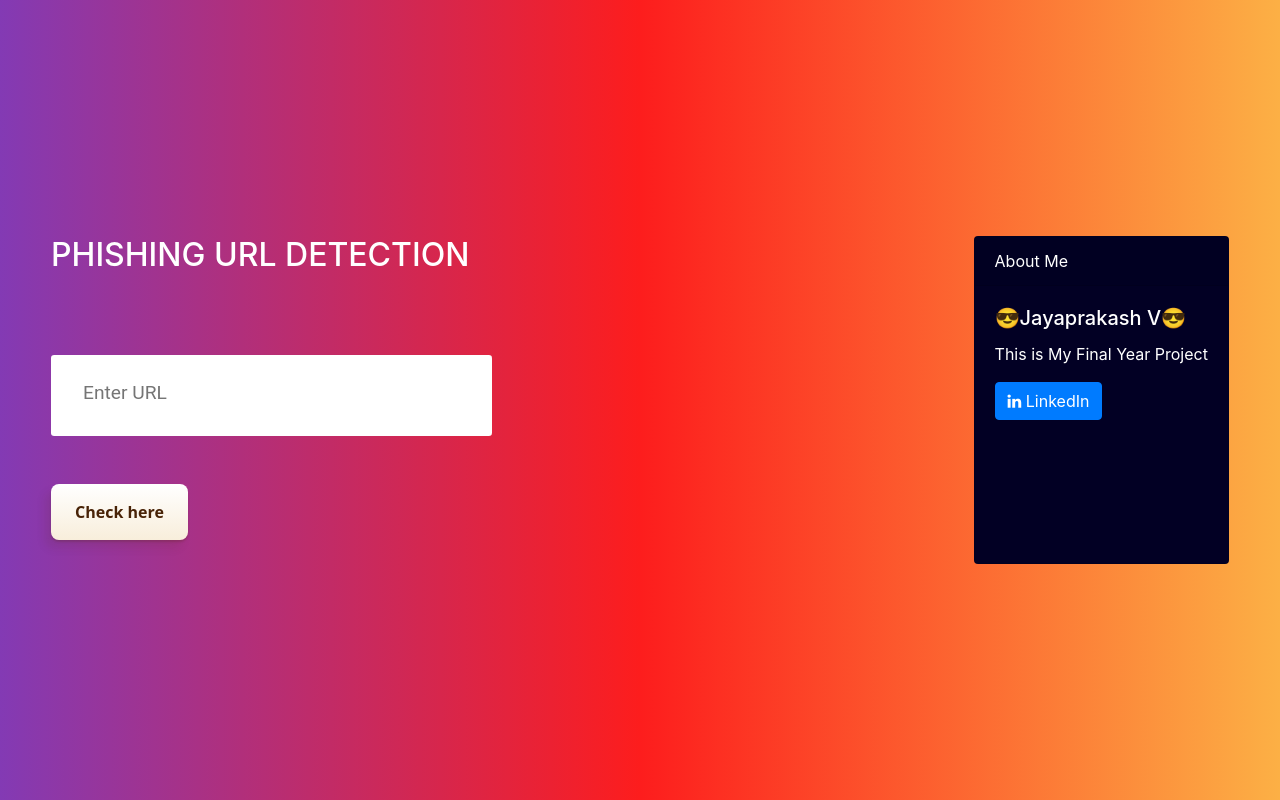
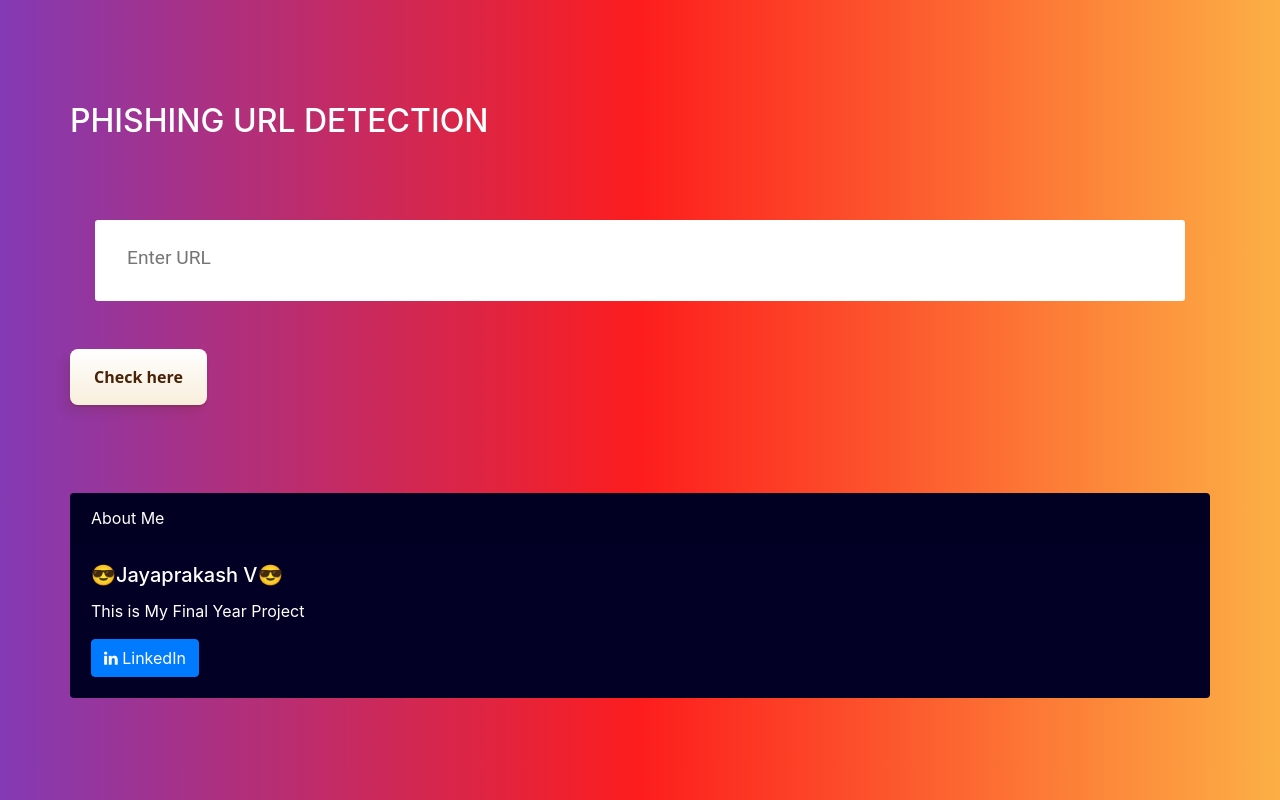
Before and after one commit to Jayaprakhash/FinalProject, a Flask app: page / in a window 1280 px wide. Run offline with Flask 2, Linux system fonts and the light colour scheme; some libraries are stand-ins or nearby versions.

Commit message:
first commit2

```diff
--- a/templates/index.html
+++ b/templates/index.html
@@ -19,7 +19,7 @@
 
 <body>
 
-<div class="main-body">
+<div class="container">
     <div class="form" id="form1">
         <i class="fa-thin fa-atom"></i><H2>PHISHING URL DETECTION</H2>
 
```
